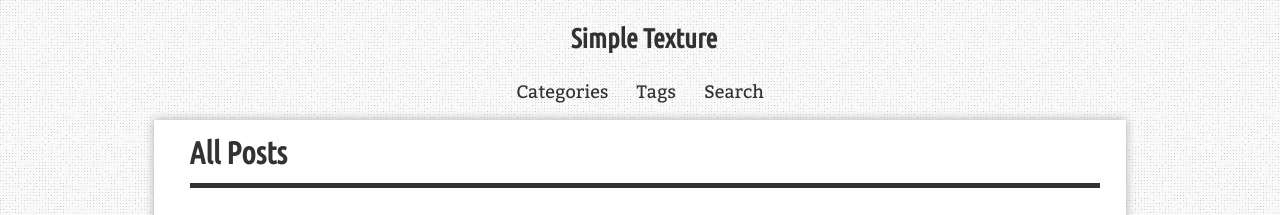
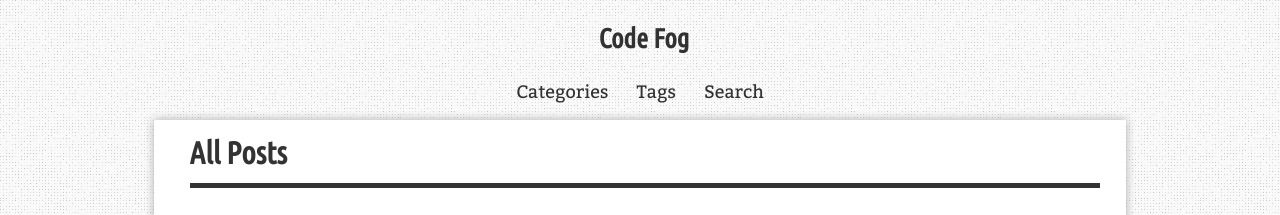
Before and after one commit to liqimore/note, a Jekyll site: the page built from index.html, in a window 1280 px wide and 900 px high. Shown: the top 215 px of the window. Built offline with Jekyll 4.4.1, drawn with Linux system fonts in a browser that asks for light colours; nearby versions of some CDN libraries; comment, search, counter and statistics services are not loaded.

Commit message:
change theme

```diff
--- a/_config.yml
+++ b/_config.yml
@@ -2,7 +2,7 @@
 encoding: UTF-8
 exclude: ["*.gem", "*.gemspec", "Gemfile", "Gemfile.lock", "node_modules", "Rakefile", "starter-kit", "vendor"]
 lang: en # Language code as defined in _data/i18n.yml. en, en-gb, en-us, zh, zh-cn, zh-tw etc.
-permalink: /blog/:year/:month/:day/:title/
+permalink: /:year/:title/
 
 whitelist: [jekyll-feed, jekyll-redirect-from, jekyll-seo-tag, jekyll-sitemap]
 plugins:
@@ -21,9 +21,9 @@
   style: compressed
 
 # Site Data
-url: # the base hostname & protocol for your site, e.g. http://example.com
-baseurl: # the subpath of your site, e.g. /blog
-title: Simple Texture
+url: https://tech.codefog.com # the base hostname & protocol for your site, e.g. http://example.com
+baseurl: "/" # the subpath of your site, e.g. /blog
+title: Code Fog
 description: "A gem-based responsive simple texture styled Jekyll theme."
 keywords: 'jekyll,theme,gem-based,blog'
 author:
```
